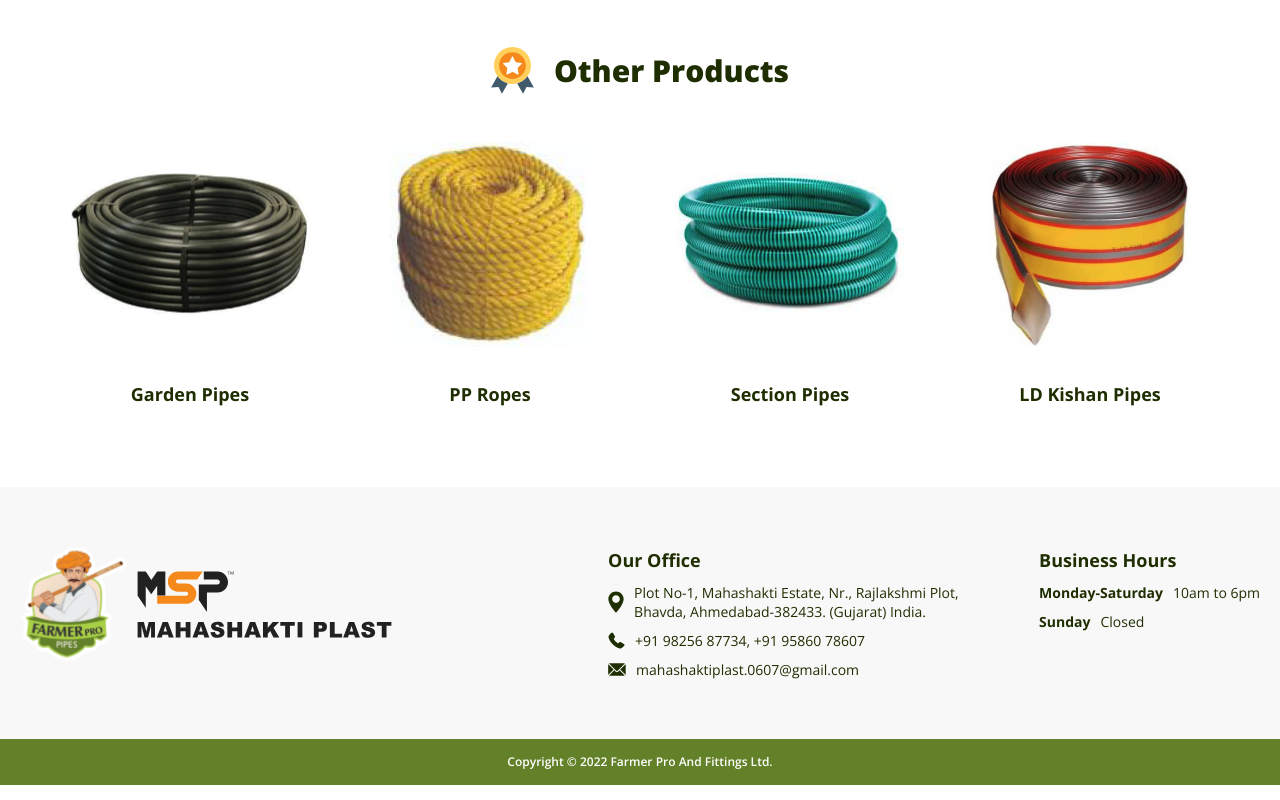
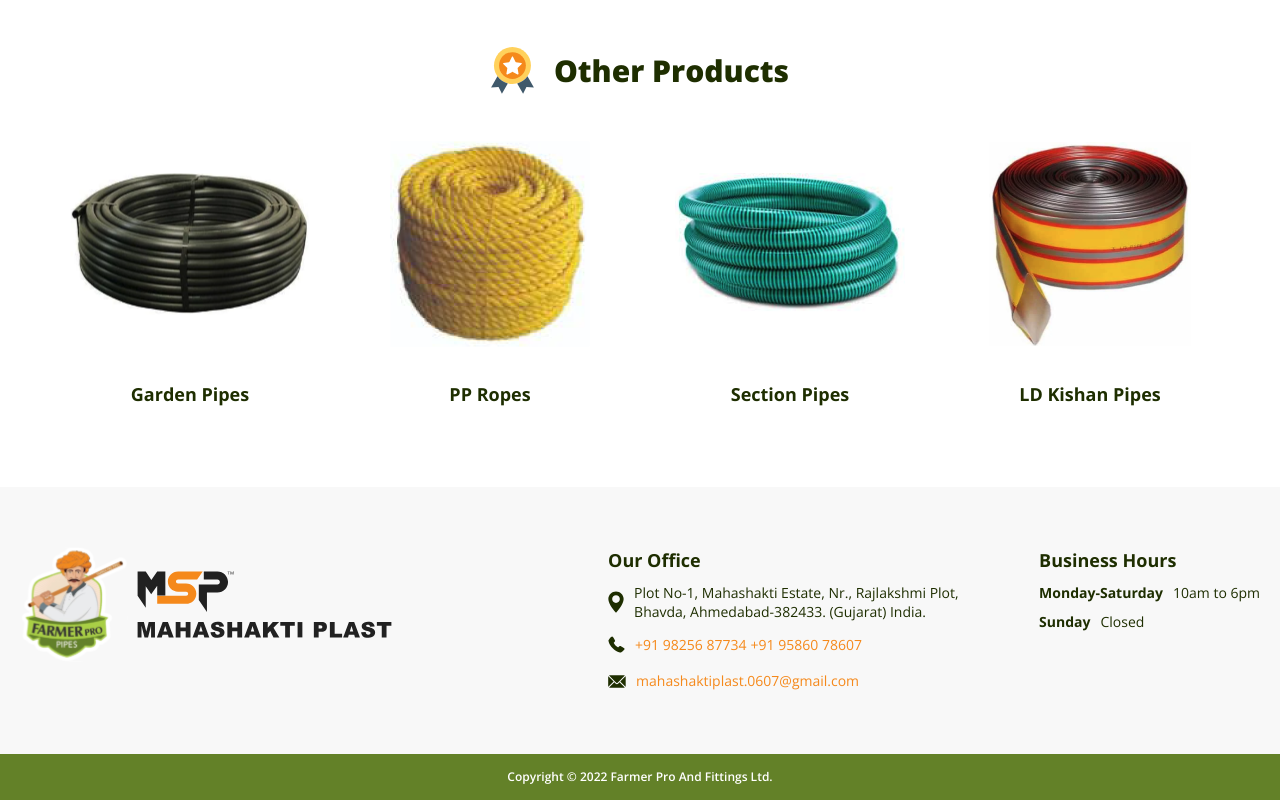
Before and after one commit to farmerpropipes/farmerpropipes.github.io, a Next.js app: page /products in a window 1280 px wide. Shown: the part 2683-3483 px from the top of the page. Built offline with nearby package versions, Linux system fonts and the light colour scheme.

Commit message:
added email & tel links

```diff
--- a/components/footer.js
+++ b/components/footer.js
@@ -14,11 +14,11 @@ export default function Footer() {
             </div>
             <div className='d-flex'>
               <Image src="/icon/phone.svg" alt="" width={17} height={17} />
-              <p>+91 98256 87734, +91 95860 78607</p>
+              <div><a href="tel:+919825687734">+91 98256 87734</a>  <a href="tel:+919586078607">+91 95860 78607</a></div>
             </div>
             <div className='d-flex'>
               <Image src="/icon/email.svg" alt="" width={18.85} height={13.25} />
-              <p>mahashaktiplast.0607@gmail.com</p>
+              <a href="mailto:mahashaktiplast.0607@gmail.com">mahashaktiplast.0607@gmail.com</a>
             </div>
           </div>
           <div className='footer_data'>
--- a/pages/contact-us.js
+++ b/pages/contact-us.js
@@ -49,11 +49,11 @@ export default function Home() {
                 </div>
                 <div className='d-flex'>
                   <Image src="/icon/phone.svg" alt="" width={17} height={17} />
-                  <p>+91 98256 87734, +91 95860 78607</p>
+                  <div><a href="tel:+919825687734">+91 98256 87734</a>  <a href="tel:+919586078607">+91 95860 78607</a></div>
                 </div>
                 <div className='d-flex'>
                   <Image src="/icon/email.svg" alt="" width={18.85} height={13.25} />
-                  <p>mahashaktiplast.0607@gmail.com</p>
+                  <a href="mailto:mahashaktiplast.0607@gmail.com">mahashaktiplast.0607@gmail.com</a>
                 </div>
               </div>
               <div className='footer_data'>
```
